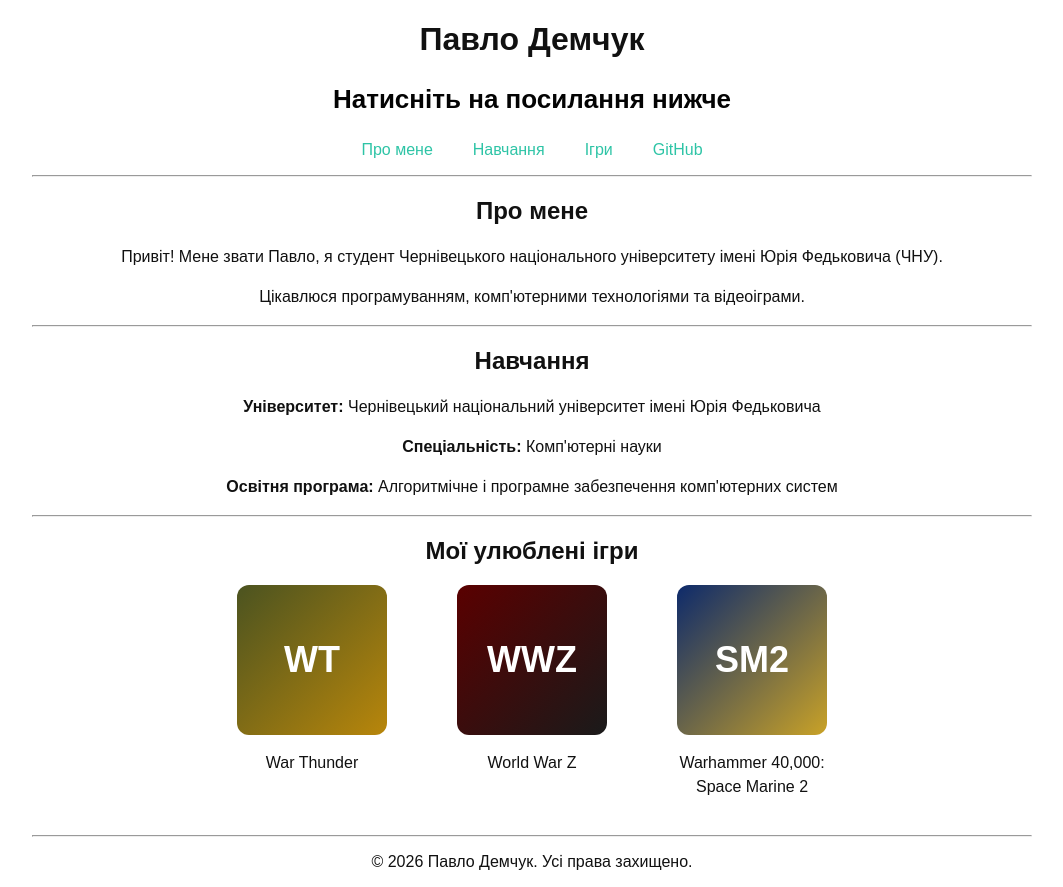
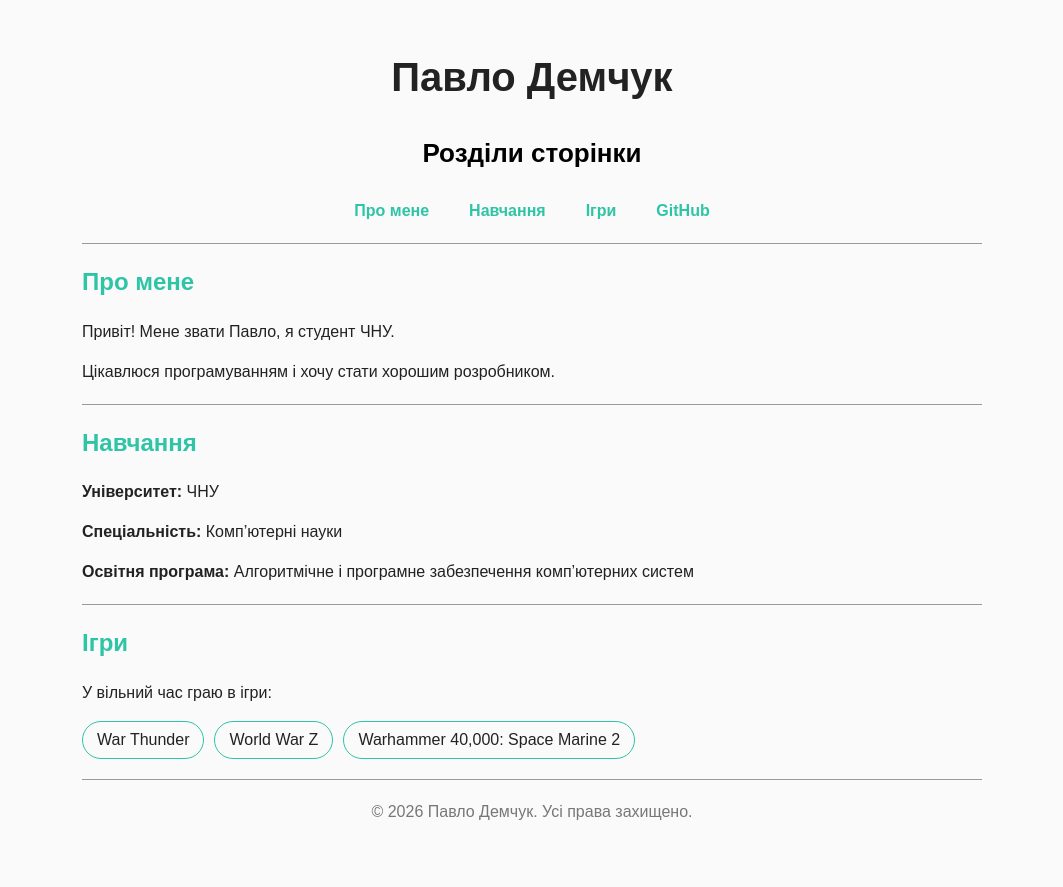
Before and after one commit to demchukpavlo-collab/demchukpavlo-collab.github.io, a plain HTML site: page index.html in a window 1280 px wide. Shown: the whole page, without its empty margins (108-1171 px from the left). After the commit the page ends 860 px from the top, so only its background shows below. Drawn offline with Linux system fonts and the light colour scheme.

Commit message:
Simplify page into a single file

```diff
--- a/index.html
+++ b/index.html
@@ -3,54 +3,84 @@
 <head>
     <meta charset="UTF-8">
     <meta name="viewport" content="width=device-width, initial-scale=1.0">
-    <title>Павло Демчук — про себе</title>
-    <link rel="stylesheet" href="style.css">
+    <title>Павло Демчук</title>
+    <style>
+        body {
+            font-family: Arial, Helvetica, sans-serif;
+            background: #fafafa;
+            color: #222;
+            max-width: 900px;
+            margin: 0 auto;
+            padding: 20px 16px;
+            line-height: 1.5;
+        }
+        h1, header h3, footer { text-align: center; }
+        h1 { font-size: 40px; }
+        header h3 { font-size: 26px; color: #000; }
+        h2 { color: #2ec4a6; }
+        .nav-links {
+            display: flex;
+            flex-wrap: wrap;
+            justify-content: center;
+            gap: 40px;
+            list-style: none;
+            padding: 0;
+        }
+        .nav-links a {
+            color: #2ec4a6;
+            font-weight: bold;
+            text-decoration: none;
+        }
+        .nav-links a:hover { color: #000; }
+        hr { border: none; border-top: 1px solid #999; margin: 20px 0; }
+        .tags { display: flex; flex-wrap: wrap; gap: 10px; }
+        .tags span {
+            border: 1px solid #2ec4a6;
+            border-radius: 20px;
+            padding: 6px 14px;
+        }
+        footer { color: #777; }
+    </style>
 </head>
 <body>
     <header>
         <h1>Павло Демчук</h1>
-        <nav>
-            <h3 class="headername">Натисніть на посилання нижче</h3>
+        <h3>Розділи сторінки</h3>
         <ul class="nav-links">
-                <li><a href="#about-me">Про мене</a></li>
+            <li><a href="#about">Про мене</a></li>
             <li><a href="#study">Навчання</a></li>
             <li><a href="#games">Ігри</a></li>
             <li><a href="https://github.com/demchukpavlo-collab">GitHub</a></li>
         </ul>
-        </nav>
     </header>
     <hr>
-    <main>
-        <section id="about-me">
+
+    <section id="about">
         <h2>Про мене</h2>
-            <p>Привіт! Мене звати Павло, я студент Чернівецького національного університету імені Юрія Федьковича (ЧНУ).</p>
-            <p>Цікавлюся програмуванням, комп'ютерними технологіями та відеоіграми.</p>
+        <p>Привіт! Мене звати Павло, я студент ЧНУ.</p>
+        <p>Цікавлюся програмуванням і хочу стати хорошим розробником.</p>
     </section>
     <hr>
+
     <section id="study">
         <h2>Навчання</h2>
-            <p><b>Університет:</b> Чернівецький національний університет імені Юрія Федьковича</p>
-            <p><b>Спеціальність:</b> Комп'ютерні науки</p>
-            <p><b>Освітня програма:</b> Алгоритмічне і програмне забезпечення комп'ютерних систем</p>
+        <p><b>Університет:</b> ЧНУ</p>
+        <p><b>Спеціальність:</b> Комп’ютерні науки</p>
+        <p><b>Освітня програма:</b> Алгоритмічне і програмне забезпечення комп’ютерних систем</p>
     </section>
     <hr>
-        <h2 class="gametitle" id="games">Мої улюблені ігри</h2>
-        <section class="games">
-            <div class="game-card wt">
-                <div class="game-cover">WT</div>
-                <p>War Thunder</p>
-            </div>
-            <div class="game-card wwz">
-                <div class="game-cover">WWZ</div>
-                <p>World War Z</p>
-            </div>
-            <div class="game-card sm2">
-                <div class="game-cover">SM2</div>
-                <p>Warhammer 40,000: Space Marine 2</p>
+
+    <section id="games">
+        <h2>Ігри</h2>
+        <p>У вільний час граю в ігри:</p>
+        <div class="tags">
+            <span>War Thunder</span>
+            <span>World War Z</span>
+            <span>Warhammer 40,000: Space Marine 2</span>
         </div>
     </section>
-    </main>
     <hr>
+
     <footer>
         <p>© 2026 Павло Демчук. Усі права захищено.</p>
     </footer>
--- a/style.css
+++ /dev/null
@@ -1,65 +0,0 @@
-body {
-    font-family: Arial, Helvetica, sans-serif;
-    max-width: 1000px;
-    margin: 0 auto;
-    padding: 0 16px;
-    background: #fff;
-    color: #111;
-}
-h1, h2, footer {
-    text-align: center;
-}
-section p {
-    text-align: center;
-    line-height: 1.5;
-}
-.headername {
-    text-align: center;
-    font-size: 26px;
-    color: rgb(3, 3, 3);
-}
-.gametitle {
-    text-align: center;
-}
-.nav-links {
-    display: flex;
-    flex-wrap: wrap;
-    justify-content: center;
-    gap: 40px;
-    margin-top: 20px;
-    padding: 0;
-    list-style-type: none;
-}
-.nav-links a {
-    text-decoration: none;
-    color: rgb(46, 196, 166);
-}
-.nav-links a:hover {
-    color: black;
-}
-.games {
-    display: flex;
-    flex-wrap: wrap;
-    justify-content: center;
-    gap: 40px;
-    margin: 20px 0;
-}
-.game-card {
-    width: 180px;
-    text-align: center;
-}
-.game-cover {
-    width: 150px;
-    height: 150px;
-    margin: 0 auto;
-    border-radius: 12px;
-    display: flex;
-    align-items: center;
-    justify-content: center;
-    font-size: 36px;
-    font-weight: bold;
-    color: #fff;
-}
-.wt .game-cover  { background: linear-gradient(135deg, #4b5320, #b8860b); }
-.wwz .game-cover { background: linear-gradient(135deg, #5a0000, #1a1a1a); }
-.sm2 .game-cover { background: linear-gradient(135deg, #0d2a6b, #c9a227); }
```
Lines whose indentation alone changed are shown as unchanged.
